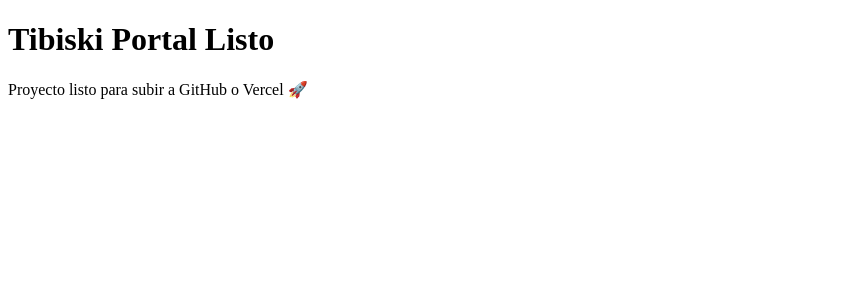
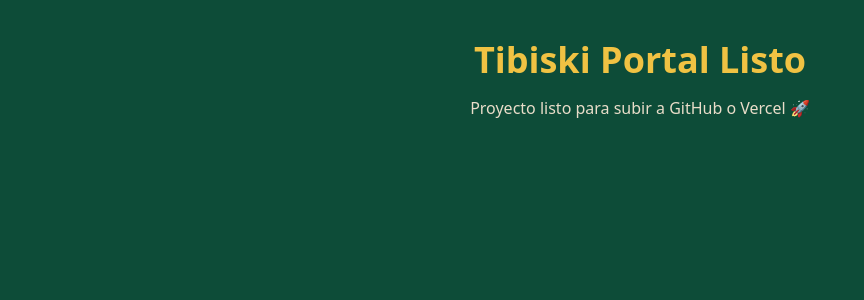
Before and after one commit to infobakerbros/Newtibiskiultimo, a React (Vite) app: page / in a window 1280 px wide. Shown: the top 300 px of the page, without its empty margins (0-864 px from the left). Built offline with nearby package versions, Linux system fonts and the light colour scheme; the HTML template or start-up script is replaced by a standard one.

Commit message:
Add files via upload

```diff
--- a/src/App.jsx
+++ b/src/App.jsx
@@ -1,12 +1,8 @@
 export default function App() {
   return (
     <div className="p-10 text-center">
-      <h1 className="text-4xl font-bold text-yellow-400">
-        Tibiski Portal Listo
-      </h1>
-      <p className="mt-4 text-gray-200">
-        Proyecto listo para subir a GitHub o Vercel 🚀
-      </p>
+      <h1 className="text-4xl font-bold text-tibiskiGold">Tibiski Portal Listo</h1>
+      <p className="mt-4 text-tibiskiBeige">Proyecto listo para subir a GitHub o Vercel 🚀</p>
     </div>
   );
 }
--- /dev/null
+++ b/src/firebase.js
@@ -0,0 +1,16 @@
+import { initializeApp } from "firebase/app";
+import { getFirestore } from "firebase/firestore";
+import { getAuth } from "firebase/auth";
+
+const firebaseConfig = {
+  apiKey: "AIzaSyCPSwt8bCEdHT8929k4lIEuDnlbTVVlicA",
+  authDomain: "tibiski-orders.firebaseapp.com",
+  projectId: "tibiski-orders",
+  storageBucket: "tibiski-orders.firebasestorage.app",
+  messagingSenderId: "391295262611",
+  appId: "1:391295262611:web:8d2a527953c757c0b8d266"
+};
+
+const app = initializeApp(firebaseConfig);
+export const db = getFirestore(app);
+export const auth = getAuth(app);
--- /dev/null
+++ b/src/index.css
@@ -0,0 +1,7 @@
+@tailwind base;
+@tailwind components;
+@tailwind utilities;
+
+body {
+  @apply bg-tibiskiGreen text-white;
+}
--- /dev/null
+++ b/src/main.jsx
@@ -0,0 +1,10 @@
+import React from "react";
+import ReactDOM from "react-dom/client";
+import App from "./App";
+import "./index.css";
+
+ReactDOM.createRoot(document.getElementById("root")).render(
+  <React.StrictMode>
+    <App />
+  </React.StrictMode>
+);
```
